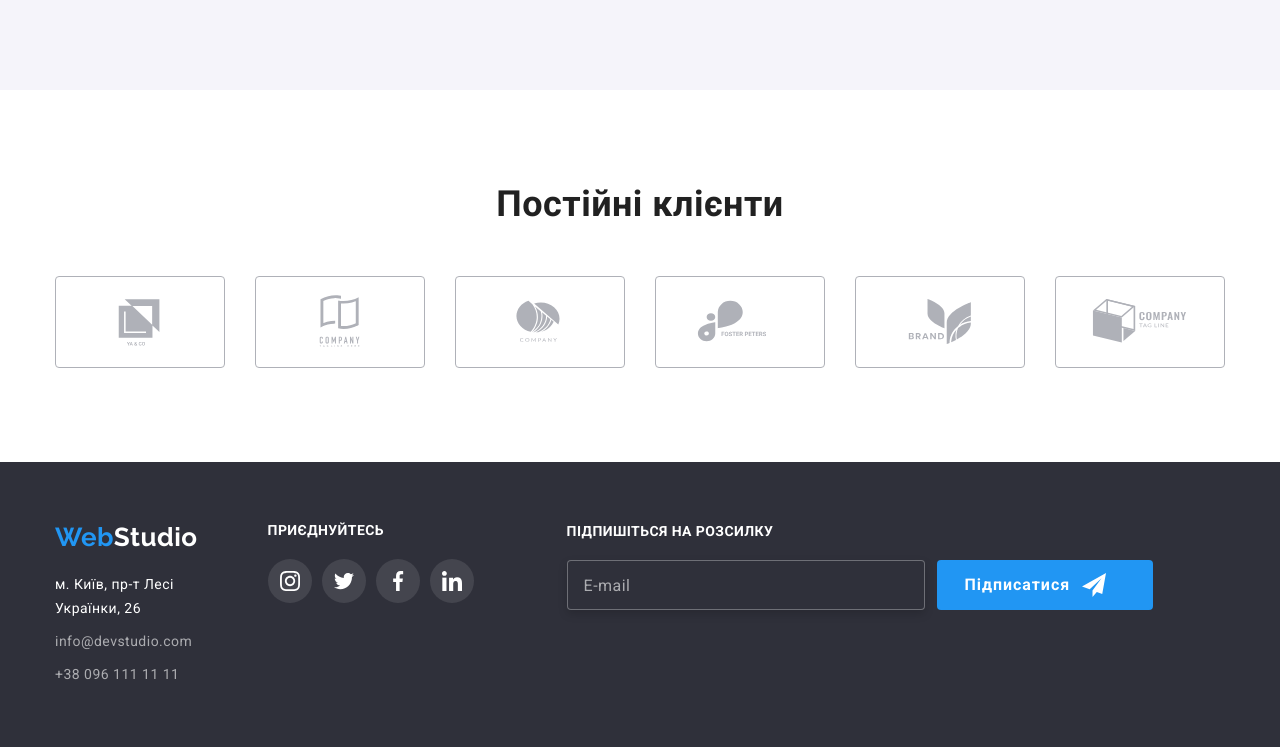
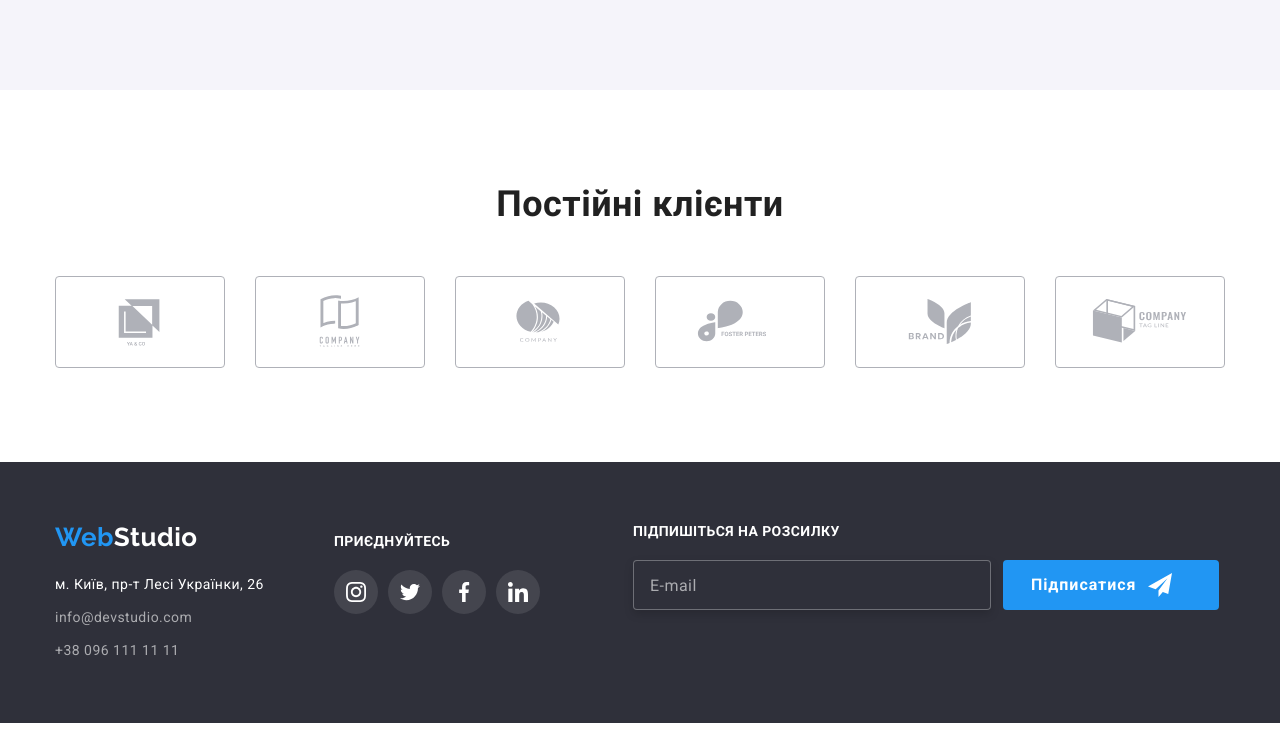
Before and after one commit to ChristinaFrantsova/goit-markup-hw-08, a plain HTML site: page index.html in a window 1280 px wide. Shown: the part 2215-2962 px from the top of the page. After the commit the page ends 2938 px from the top, so only its background shows below. Drawn offline with nearby package versions, Linux system fonts and the light colour scheme.

Commit message:
виправила footer

```diff
--- a/sass/layouts/_footer.scss
+++ b/sass/layouts/_footer.scss
@@ -27,6 +27,7 @@
   }
 
   @media screen and (min-width: 1200px) {
+    align-items: baseline;
   }
 }
 
@@ -177,6 +178,7 @@
     align-items: flex-end;
     flex-direction: row;
     gap: 0;
+    width: auto;
   }
 }
 
```
Also changed, not shown: css/main.css, css/main.min.css, 2 other files.
